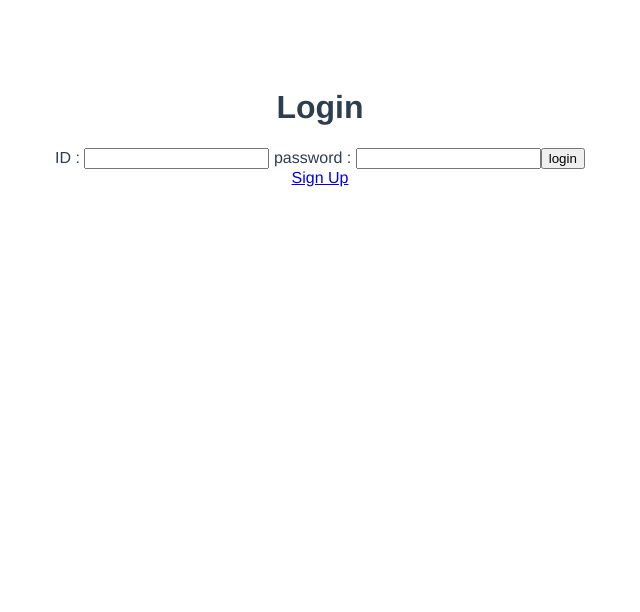
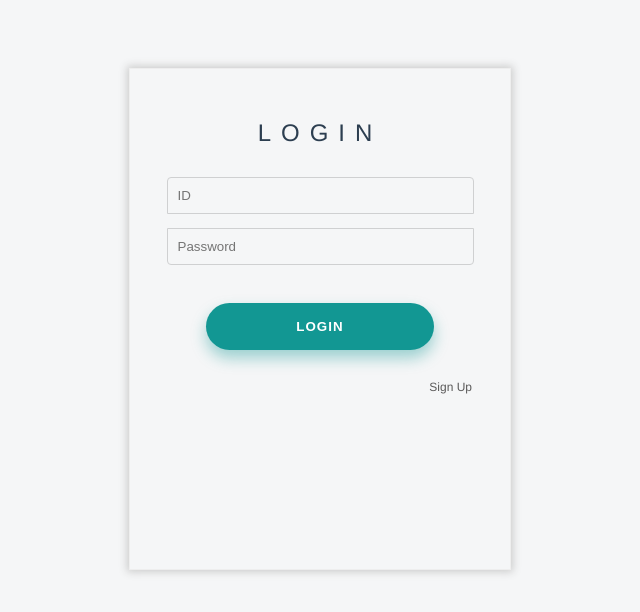
Before and after one commit to SUYEON97/websystem, a Vue app in the folder frontend/: page / in a window 1280 px wide. Shown: the top 612 px of the page, without its empty margins (320-960 px from the left). Built offline with nearby package versions, Linux system fonts and the light colour scheme.

Commit message:
로그인

```diff
--- a/frontend/package.json
+++ b/frontend/package.json
@@ -10,6 +10,7 @@
   "dependencies": {
     "@vue/cli": "^3.2.1",
     "axios": "^0.18.0",
+    "v-calendar": "^0.9.7",
     "vue": "^2.5.17",
     "vue-router": "^3.0.1",
     "vuex": "^3.0.1"
@@ -21,6 +22,7 @@
     "babel-eslint": "^10.0.1",
     "eslint": "^5.8.0",
     "eslint-plugin-vue": "^5.0.0-0",
+    "vue-cal": "^1.3.6",
     "vue-template-compiler": "^2.5.17"
   }
 }
--- a/frontend/src/components/login/Login.vue
+++ b/frontend/src/components/login/Login.vue
@@ -1,12 +1,13 @@
 <template>
-    <div id="login">
+    <div class="container">
         <h1>Login</h1>
         <form v-on:submit.prevent='login'>
-            ID : <input type="text" name="loginid" v-model="user.id">
-            password : <input type="password" name="loginpassword" v-model="user.password">
-            <input type="submit" value="login">
+            <input id="loginId" type="text" placeholder="ID" name="loginid" v-model="user.id"><br>
+            <input type="password" name="loginpassword" placeholder="Password" v-model="user.password"><br>
+            <input type="submit" value="login" id="form">
+
+        <router-link to="/login/signup" id="link">Sign Up</router-link>
         </form>
-        <router-link to="/login/signup">Sign Up</router-link>
     </div>
 </template>
 
@@ -39,3 +40,87 @@ export default {
     }
 }
 </script>
+<style>
+    html {
+        font-family: -apple-system, BlinkMacSystemFont, sans-serif;
+        height: 100vh;
+        background: #F5F6F7;
+        color: #5B5A5A;
+        font-size:12px;
+        font-weight: 200;
+    }
+
+    .container {
+        position: relative;
+        width: 380px;
+        height: 500px;
+        margin: 0 auto;
+        border: 1px solid #EEEEEE;
+        box-shadow: 0 0 8px 2px #ccc;
+    }
+
+    h1 {
+        margin-top: 50px;
+        margin-bottom: 30px;
+        text-align: center;
+        font-weight: 100;
+        font-size: 24px;
+        text-transform: uppercase;
+        letter-spacing: 10px;
+    }
+
+    #link {
+        text-decoration: none;
+        color: inherit;
+    }
+
+    input[type="text"] {
+        padding: 10px;
+        margin-bottom: 7px;
+        border-radius: 4px 4px 0 0;
+        background: transparent;
+        border: 1px solid #CFD0D1;
+        display: block;
+        margin: 0 auto;
+        width: 75%;
+    }
+
+    input[type="password"] {
+        padding: 10px;
+        margin-bottom: 7px;
+        border-radius: 0 0 4px 4px;
+        border: 1px solid #CFD0D1;
+        background: transparent;
+        display: block;
+        margin: 0 auto;
+        margin-bottom: 12px;
+        width: 75%;
+    }
+
+    input[type="submit"] {
+        padding: 16px;
+        border-radius: 50px;
+        background: #129793;
+        border: none;
+        box-shadow: 0 8px 15px 0 rgba(18, 151, 147, .4);
+        display: block;
+        margin: 0 auto;
+        margin-top: 12px;
+        width: 60%;
+        color: white;
+        text-transform: uppercase;
+        font-weight: 700;
+        letter-spacing: 1.05px;
+    }
+
+    form #link{
+        display: block;
+        width: 80%;
+        margin: 0 auto;
+        margin-top: 30px;
+        margin-bottom: 28px;
+        text-align: right;
+        color: #5B5A5A;
+    }
+
+</style>
--- a/frontend/src/components/registTodo/registTodo.vue
+++ b/frontend/src/components/registTodo/registTodo.vue
@@ -1,4 +1,5 @@
 <template>
+
   <div id="app">
         <div>
           <h2>!과제 등록을 해주세요!</h2>
@@ -23,19 +24,19 @@
             <span>과제이름을 적어주세요!</span><br>
                 <input type="text" name="hwName" v-model="hwName"><br>
             <span>데드라인을 적어주세요!</span><br>
-            <!--<input type="text" name="date" v-model="deadlineDate">-->
+            <input type="text" name="date" v-model="deadlineDate">
                 <input type="text" name="date" v-model="deadlineYear"><input type="text" name="date" v-model="deadlineMonth"><input type="text" name="date" v-model="deadlineDate">
                 <input type="submit" value="확인">
+
         </form>
-
   </div>
 </template>
 
 <script>
+
     export default{
         name: 'app',
         components: {
-
         },
         data: function () {
             return{
@@ -84,7 +85,7 @@
                 }).catch(function (error) {
                     console.log(error.response);
                 })
-            }
+            },
         },
         created: function () {
             this.callMajorList();
@@ -93,5 +94,8 @@
     }
 </script>
 <style>
+    #app {
+        text-align: center;
+    }
 
 </style>
```
Also changed, not shown: 1 other file (tests, documents, lock files or other folders).
